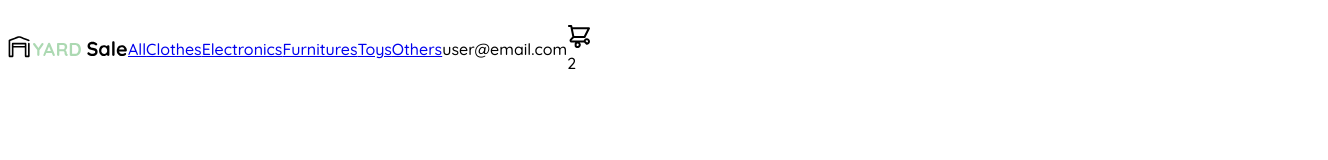
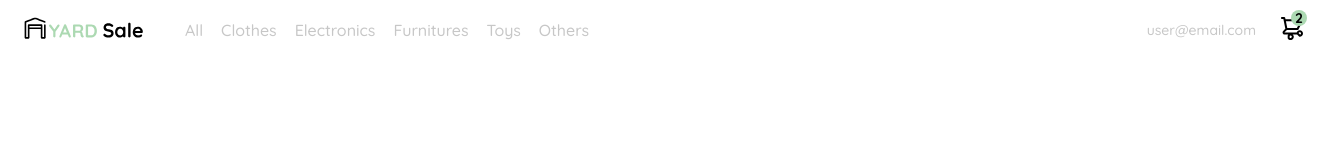
Before and after one commit to danzaleta/yard-sale-layouts, a plain HTML site: page navbar.html in a window 1280 px wide. Shown: the whole page, 1328 px wide, since content can reach past the window. Drawn offline with Linux system fonts and the light colour scheme.

Commit message:
navbar desktop

```diff
--- a/navbar.html
+++ b/navbar.html
@@ -25,10 +25,15 @@
         }
         body{
             font-family: 'Quicksand', sans-serif;
+            margin: 0;
         }
 
         nav{
             display: flex;
+            width: 100%;
+            height: 60px;
+            justify-content: space-between;
+            padding: 0 24px;
         }
 
         .menu{
@@ -41,20 +46,59 @@
         .navbar-left .logo{
             width: 120px;
         }
+
+        .navbar-left ul{
+            margin-left: 32px !important;
+        }
         .navbar-left ul,
         .navbar-right ul{
+            margin: 0;
+            padding: 0;
+            list-style: none;
             display: flex;
-            list-style: none;
-            padding: 0;
+            align-items: center;
+        }
+        .navbar-left ul li a,
+        .navbar-right ul li a{
+            padding: 8px;
+            text-decoration: none;
+            color: var(--very-light-pink);
+            border: 1px solid var(--white);
+            border-radius: 8px;
+        }
+        .navbar-left ul li a:hover,
+        .navbar-right ul li a:hover{
+            color: var(--hospital-green);
+            border: 1px solid var(--hospital-green);
+        }
+
+        .navbar-right{
+            display: flex;
             align-items: center;
         }
 
-        .navbar-right{
-
+        .navbar-email{
+            margin-right: 24px;
+            color: var(--very-light-pink);
+            font-size: var(--sm);
         }
 
         .navbar-shopping-cart{
-
+            position: relative;
+        }
+        .navbar-shopping-cart div{
+            width: 16px;
+            height: 16px;
+            display: flex;
+            justify-content: center;
+            align-items: center;
+            background-color: var(--hospital-green);
+            border-radius: 50%;
+            font-size: var(--sm);
+            font-weight: bold;
+            position: absolute;
+            top: -6px;
+            right: -3px;
         }
 
     </style>
@@ -91,7 +135,7 @@
 
         <div class="navbar-right">
             <ul>
-                <li>user@email.com</li>
+                <li class="navbar-email">user@email.com</li>
                 <li class="navbar-shopping-cart">
                     <img src="./icons/icon_shopping_cart.svg" alt="shopping cart">
                     <div>2</div>
```
Also changed, not shown: home.html (renamed from index.html).
